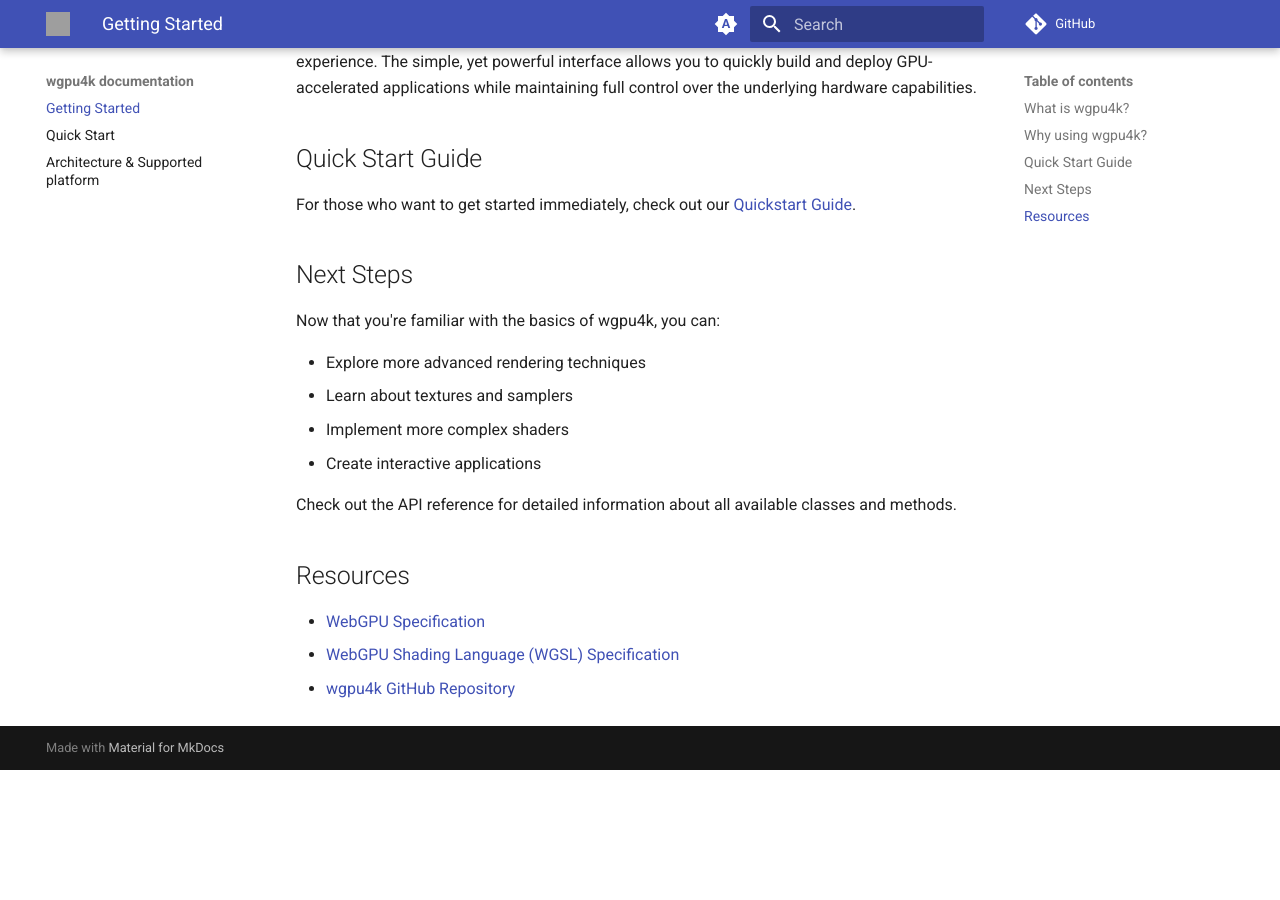
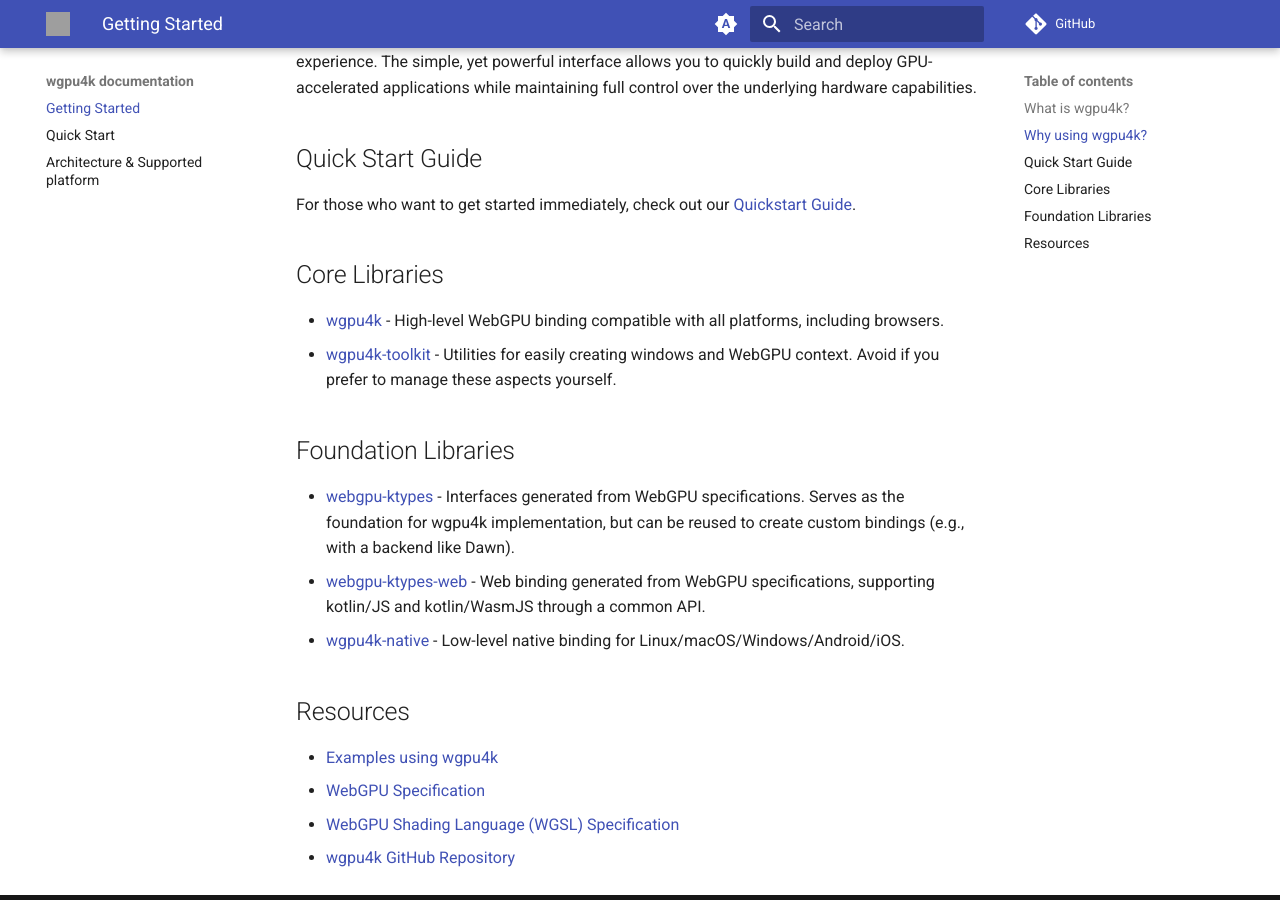
Before and after one commit to wgpu4k/documentation, an MkDocs documentation site: the page built from docs/index.md, in a window 1280 px wide and 900 px high, scrolled down 944 px. Built offline with MkDocs 1.6.1 and Material for MkDocs 9.7.7, drawn with Linux system fonts in a browser that asks for light colours; comment, search, counter and statistics services are not loaded; before the commit the page ends 1714 px from its top, so only the background shows below that; grey boxes are pictures that could not be loaded.

Commit message:
Streamline library documentation structure
Reorganize sections in documentation pages to improve clarity. Moved library descriptions under dedicated "Core Libraries" and "Foundation Libraries" sections. Removed duplicate component descriptions from `architecture.md` to avoid redundancy.

```diff
--- a/docs/index.md
+++ b/docs/index.md
@@ -34,19 +34,20 @@ capabilities.
 
 For those who want to get started immediately, check out our [Quickstart Guide](quickstart.md).
 
-## Next Steps
+## Core Libraries
 
-Now that you're familiar with the basics of wgpu4k, you can:
+- [wgpu4k](https://github.com/wgpu4k/wgpu4k) - High-level WebGPU binding compatible with all platforms, including browsers.
+- [wgpu4k-toolkit](https://github.com/wgpu4k/wgpu4k-toolkit) - Utilities for easily creating windows and WebGPU context. Avoid if you prefer to manage these aspects yourself.
 
-- Explore more advanced rendering techniques
-- Learn about textures and samplers
-- Implement more complex shaders
-- Create interactive applications
+## Foundation Libraries
 
-Check out the API reference for detailed information about all available classes and methods.
+- [webgpu-ktypes](https://github.com/wgpu4k/webgpu-ktypes) - Interfaces generated from WebGPU specifications. Serves as the foundation for wgpu4k implementation, but can be reused to create custom bindings (e.g., with a backend like Dawn).
+- [webgpu-ktypes-web](https://github.com/wgpu4k/webgpu-ktypes-web) - Web binding generated from WebGPU specifications, supporting kotlin/JS and kotlin/WasmJS through a common API.
+- [wgpu4k-native](https://github.com/wgpu4k/wgpu4k-native) - Low-level native binding for Linux/macOS/Windows/Android/iOS.
 
 ## Resources
 
+- [Examples using wgpu4k](https://github.com/wgpu4k/wgpu4k-samples.git)
 - [WebGPU Specification](https://www.w3.org/TR/webgpu/)
 - [WebGPU Shading Language (WGSL) Specification](https://www.w3.org/TR/WGSL/)
 - [wgpu4k GitHub Repository](https://github.com/wgpu4k/wgpu4k)
```
Also changed, not shown: docs/architecture.md (+0 -10 lines).
